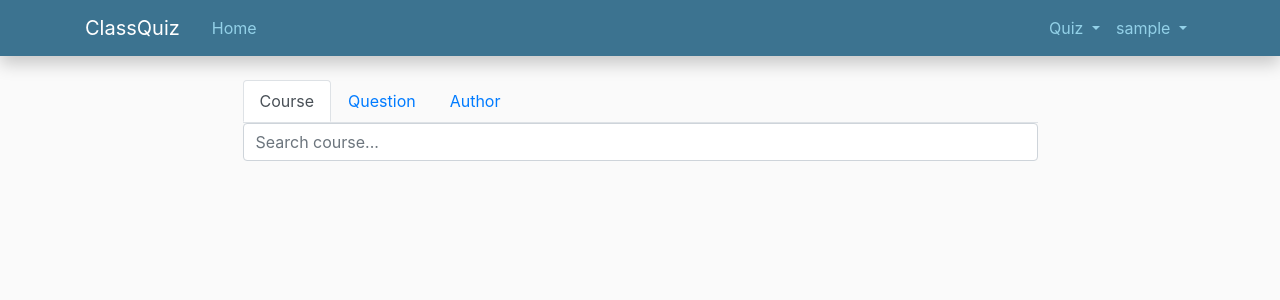
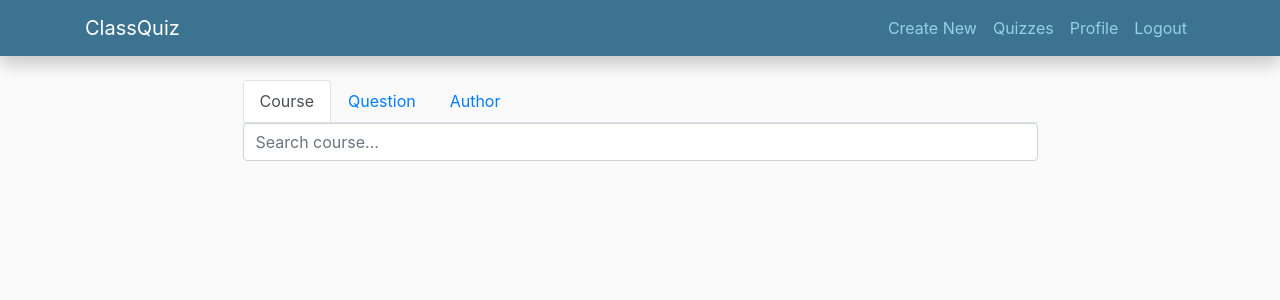
Before and after one commit to jcmProjects/quiz_dev, a Django app: page / in a window 1280 px wide. Shown: the top 300 px of the page. Run offline with Django 3.2, Linux system fonts and the light colour scheme; the visitor is signed in with stand-in values (Sample User, id 1); data that the repository does not hold is empty; some libraries are stand-ins or nearby versions.

Commit message:
changed top-bar

```diff
--- a/django_quiz/quiz/templates/quiz/base.html
+++ b/django_quiz/quiz/templates/quiz/base.html
@@ -37,43 +37,16 @@
                 </button>
                 <div class="collapse navbar-collapse" id="navbarToggle">
                     <div class="navbar-nav mr-auto">
-                        <a class="nav-item nav-link" href="{% url 'quiz-home' %}">Home</a>
+                        {% comment %} <a class="nav-item nav-link" href="{% url 'quiz-home' %}">Home</a> {% endcomment %}
                     </div>
                     <!-- Navbar Right Side -->
                     <div class="navbar-nav">
                         {% if user.is_authenticated %}
                             <!-- Quiz Dropdown Menu -->
-                            <div class="collapse navbar-collapse" id="navbarSupportedContent">
-                                <ul class="navbar-nav ml-auto">
-                                    <li class="nav-item dropdown">
-                                        <a class="nav-link dropdown-toggle" href="#" id="navbarQuizDropdown" role="button" data-toggle="dropdown" aria-haspopup="true" aria-expanded="false">
-                                            Quiz
-                                        </a>
-                                    <!-- Here's the magic. Add the .animate and .slide-in classes to your .dropdown-menu and you're all set! -->
-                                    <div class="dropdown-menu dropdown-menu-right animate slideIn" aria-labelledby="navbarDropdown">
-                                        <a class="dropdown-item" href="{% url 'quiz-create' %}">Create New</a>
-                                        <div class="dropdown-divider"></div>
-                                        <a class="dropdown-item" href="{% url 'user-quiz' user.username %}">Quizzes</a>
-                                    </div>
-                                    </li>
-                                </ul>
-                            </div>
-                            <!-- Account Dropdown Menu -->
-                            <div class="collapse navbar-collapse" id="navbarSupportedContent2">
-                                <ul class="navbar-nav ml-auto">
-                                    <li class="nav-item dropdown">
-                                        <a class="nav-link dropdown-toggle" href="#" id="navbarAccountDropdown" role="button" data-toggle="dropdown" aria-haspopup="true" aria-expanded="false">
-                                            {{ request.user.username }}
-                                        </a>
-                                        <!-- Here's the magic. Add the .animate and .slide-in classes to your .dropdown-menu and you're all set! -->
-                                        <div class="dropdown-menu dropdown-menu-right animate slideIn" aria-labelledby="navbarDropdown">
-                                            <a class="dropdown-item" href="{% url 'profile' %}">Profile</a>
-                                            <div class="dropdown-divider"></div>
-                                            <a class="dropdown-item" href="{% url 'logout' %}">Logout</a>
-                                        </div>
-                                    </li>
-                                </ul>
-                            </div>
+                            <a class="nav-item nav-link" href="{% url 'quiz-create' %}">Create New</a>
+                            <a class="nav-item nav-link" href="{% url 'user-quiz' user.username %}">Quizzes</a>
+                            <a class="nav-item nav-link" href="{% url 'profile' %}">Profile</a>
+                            <a class="nav-item nav-link" href="{% url 'logout' %}">Logout</a>
                         {% else %}
                             <a class="nav-item nav-link" href="{% url 'register' %}">Register</a>
                             <a class="nav-item nav-link" href="{% url 'login' %}">Login</a>
```
